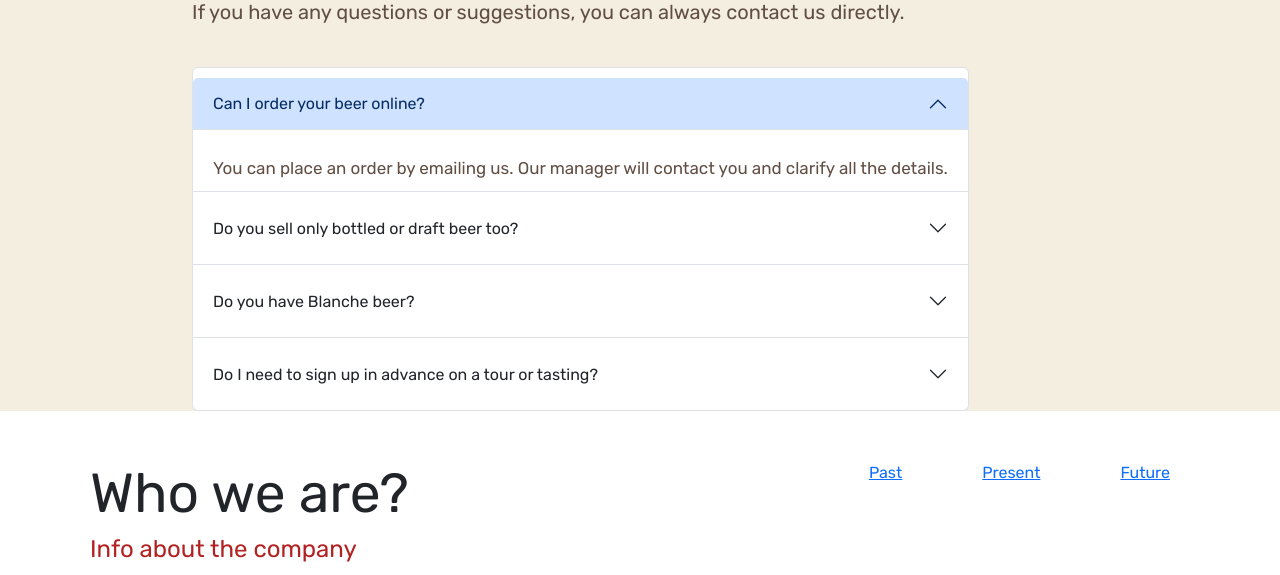
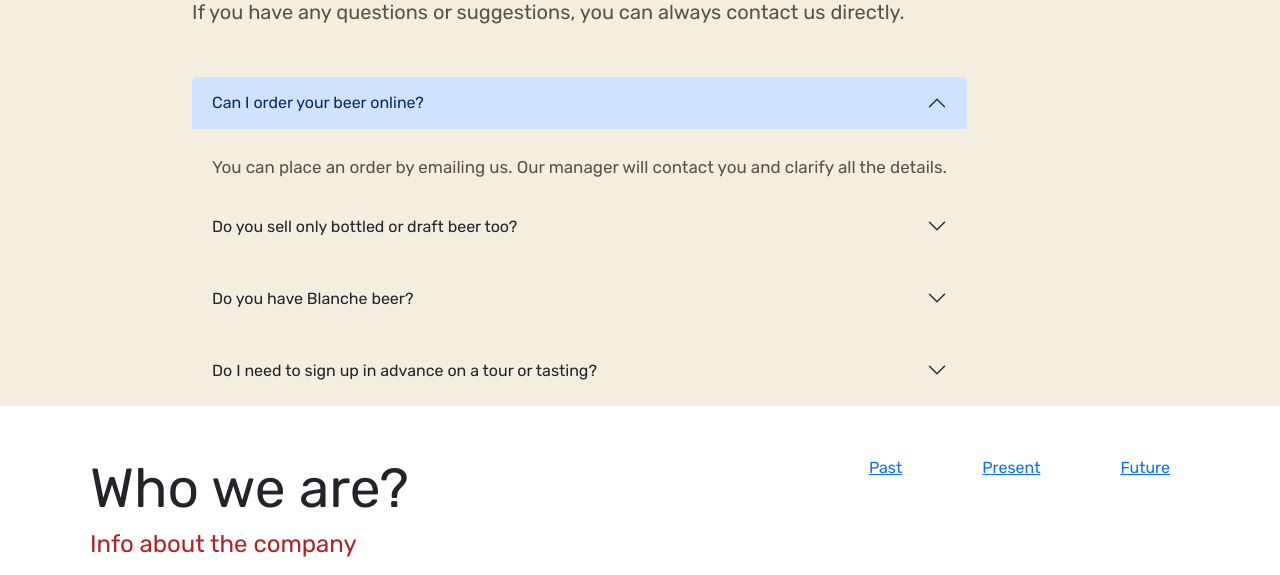
Before and after one commit to UlKubPl/landing, a plain HTML site: page index.html in a window 1280 px wide. Shown: the part 762-1337 px from the top of the page. Drawn offline with nearby package versions, Linux system fonts and the light colour scheme; a web font is replaced by a local one.

Commit message:
index.html changes

```diff
--- a/css/choice.css
+++ b/css/choice.css
@@ -64,6 +64,10 @@
     font-size: 17px;
     font-family: 'Rubik', sans-serif;
 }
+.accordion {
+    --bs-accordion-bg: #f4eee1;
+    --bs-accordion-border-color: none;
+}
 .accordion-item {
     color: var(--text-color_choice);
     font-size: 17px;
--- a/css/common.css
+++ b/css/common.css
@@ -18,4 +18,5 @@
     --button-color_darkgreen: darkgreen;
     --background-color_choice: #f4eee1;
     --text-color_choice: #614e44;
+    --bs-accordion-bg: #f4eee1;
 }
--- a/css/visit.css
+++ b/css/visit.css
@@ -1,6 +1,7 @@
 .section-visit__wrapper {
     width: 100%;
-    background: var(--background-color_dark);
+    background-color: var(--background-color_dark);
+    background-image: url(../img/beer_and_leaves.png);
     background-attachment: fixed;
     background-size: cover;
     /*rgba(255, 255, 255, 0);*/
--- a/index.html
+++ b/index.html
@@ -210,6 +210,6 @@
     </div>
     </footer>
     <script src="https://cdn.jsdelivr.net/npm/bootstrap@5.3.0-alpha1/dist/js/bootstrap.bundle.min.js" integrity="sha384-w76AqPfDkMBDXo30jS1Sgez6pr3x5MlQ1ZAGC+nuZB+EYdgRZgiwxhTBTkF7CXvN" crossorigin="anonymous"></script>
-    <script src="/js/visit.js"></script>
+    <script src="js/visit.js"></script>
 </body>
 </html>
```
